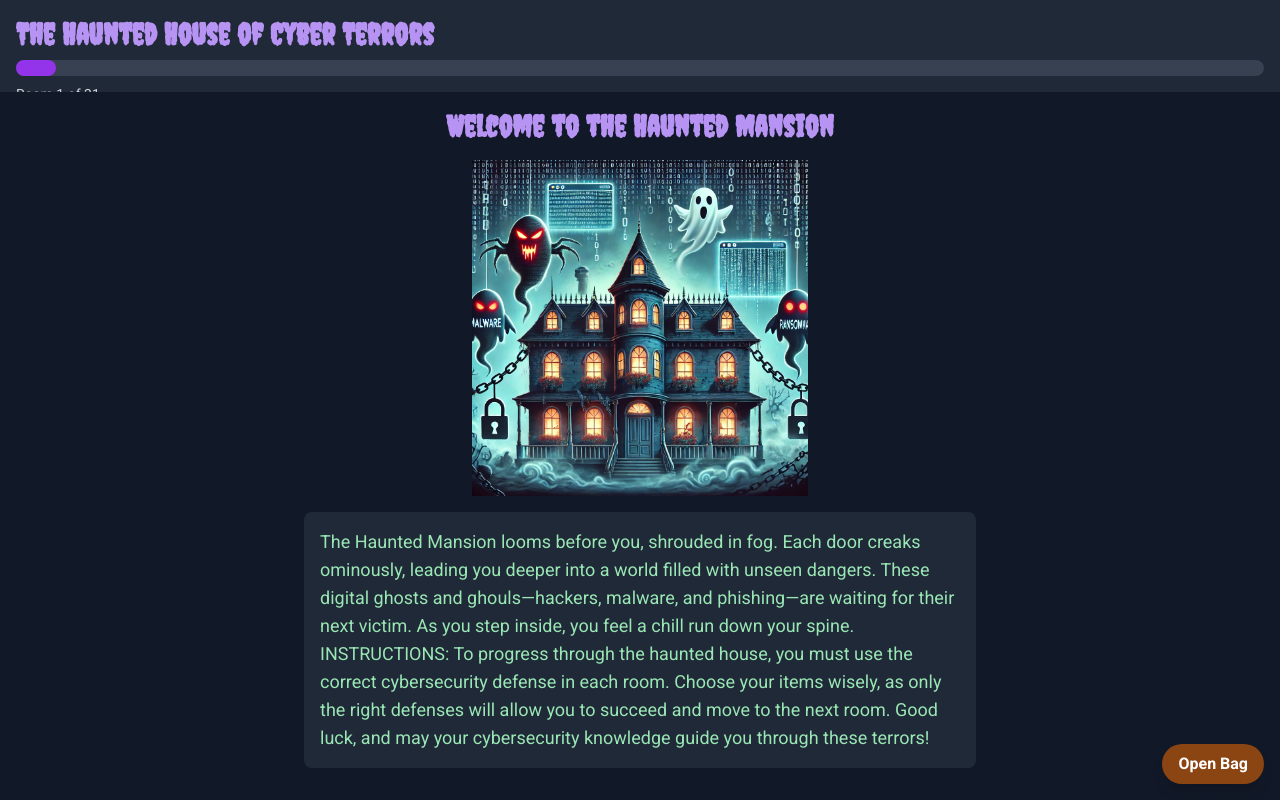
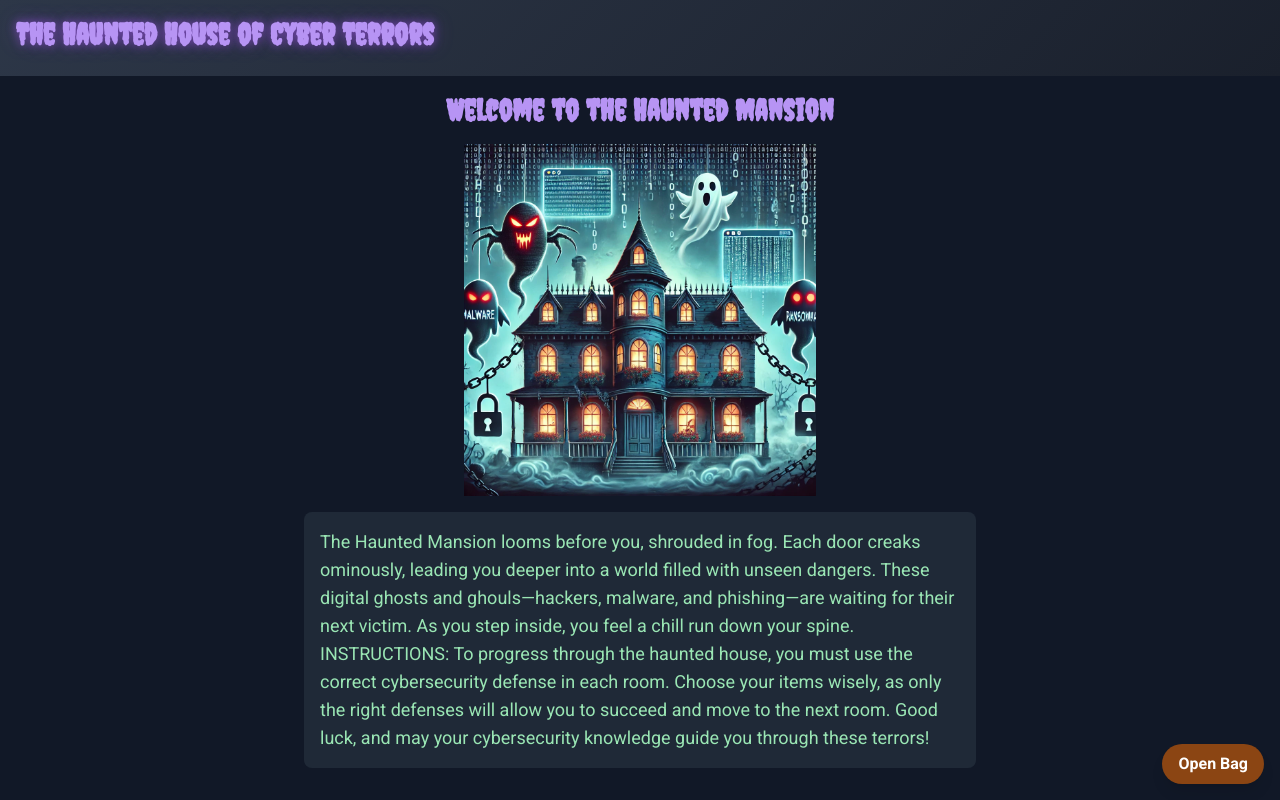
Before and after one commit to thestateofcybersecurity/haunted-house-of-cyber-terrors, a Next.js app: page / in a window 1280 px wide. Built offline with nearby package versions, Linux system fonts and the light colour scheme.

Commit message:
Update _app.js

```diff
--- a/pages/_app.js
+++ b/pages/_app.js
@@ -1,6 +1,5 @@
 import React, { useState, useEffect } from 'react';
 import { useRouter } from 'next/router';
-import Progress from '../components/Progress';
 import { rooms } from '../lib/rooms';
 import { useItem } from '../utils/useItem';
 import '../styles/globals.css';
@@ -12,11 +11,18 @@ function MyApp({ Component, pageProps }) {
   useEffect(() => {
     const storedState = localStorage.getItem('gameState');
     if (storedState) {
-      setGameState(JSON.parse(storedState));
+      const parsedState = JSON.parse(storedState);
+      // Ensure the inventory is always full
+      const fullInventory = rooms.flatMap(room => room.collectibleItems);
+      parsedState.inventory = fullInventory.filter(item =>
+        !parsedState.usedItems.includes(item.name)
+      );
+      setGameState(parsedState);
     } else {
       const initialState = {
         currentRoom: 0,
         inventory: rooms.flatMap(room => room.collectibleItems),
+        usedItems: [],
         completedRooms: [],
       };
       setGameState(initialState);
@@ -30,9 +36,10 @@ function MyApp({ Component, pageProps }) {
     if (result.success) {
       const newState = {
         ...gameState,
-        inventory: gameState.inventory.filter(i => i.name !== item.name),
+        usedItems: [...gameState.usedItems, item.name],
         completedRooms: [...gameState.completedRooms, roomData.id],
       };
+      newState.inventory = newState.inventory.filter(i => i.name !== item.name);
       setGameState(newState);
       localStorage.setItem('gameState', JSON.stringify(newState));
     }
@@ -59,9 +66,8 @@ function MyApp({ Component, pageProps }) {
 
   return (
     <div className="flex flex-col h-screen bg-gray-900 text-white">
-      <header className="bg-gray-800 p-4">
-        <h1 className="text-3xl font-bold mb-2 text-purple-300">The Haunted House of Cyber Terrors</h1>
-        <Progress currentRoom={gameState.currentRoom} totalRooms={rooms.length} />
+      <header className="bg-gradient-haunted p-4">
+        <h1 className="text-3xl font-bold mb-2 text-purple-300 text-shadow-glow">The Haunted House of Cyber Terrors</h1>
       </header>
       <main className="flex-grow overflow-hidden">
         <Component
```
